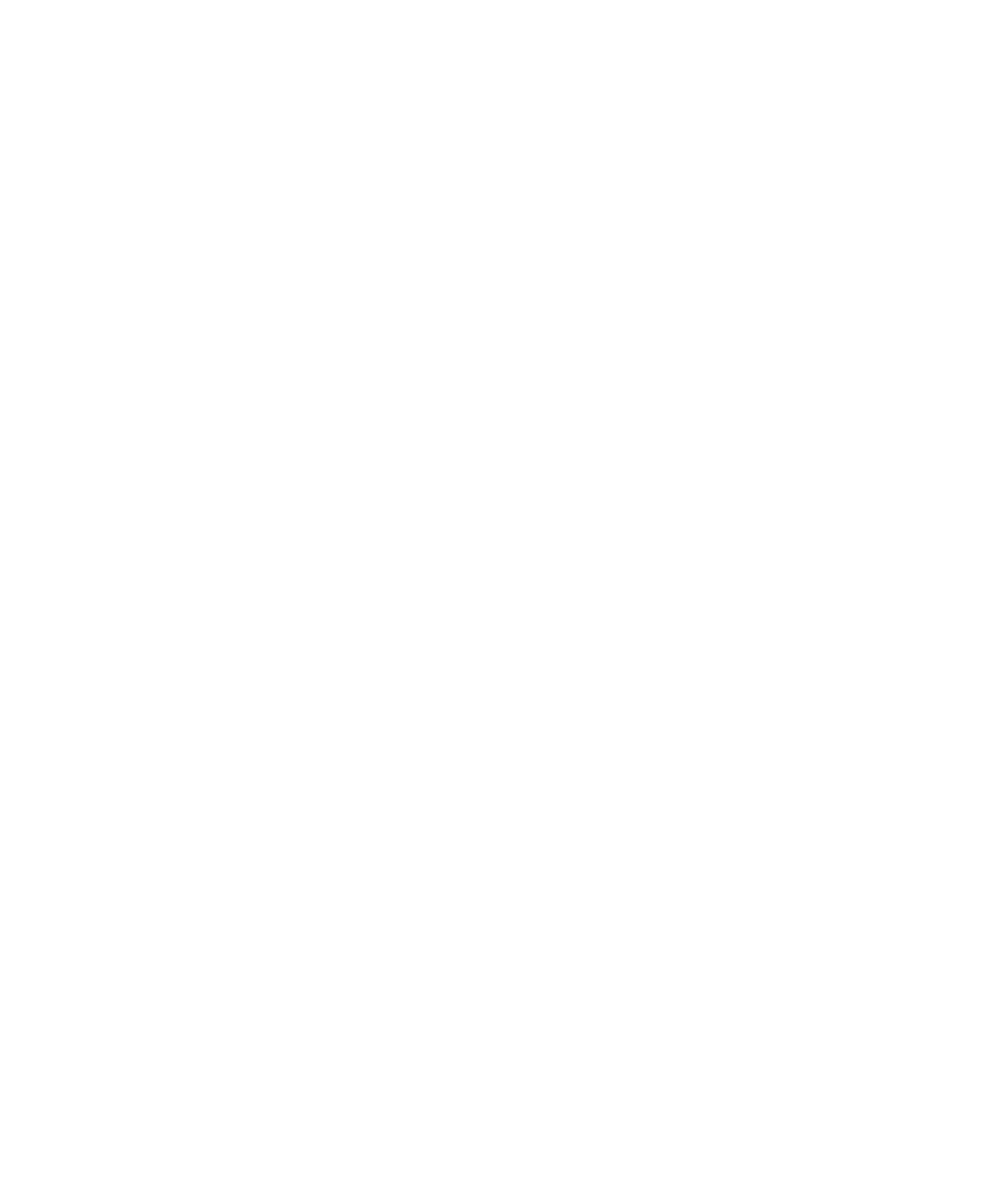
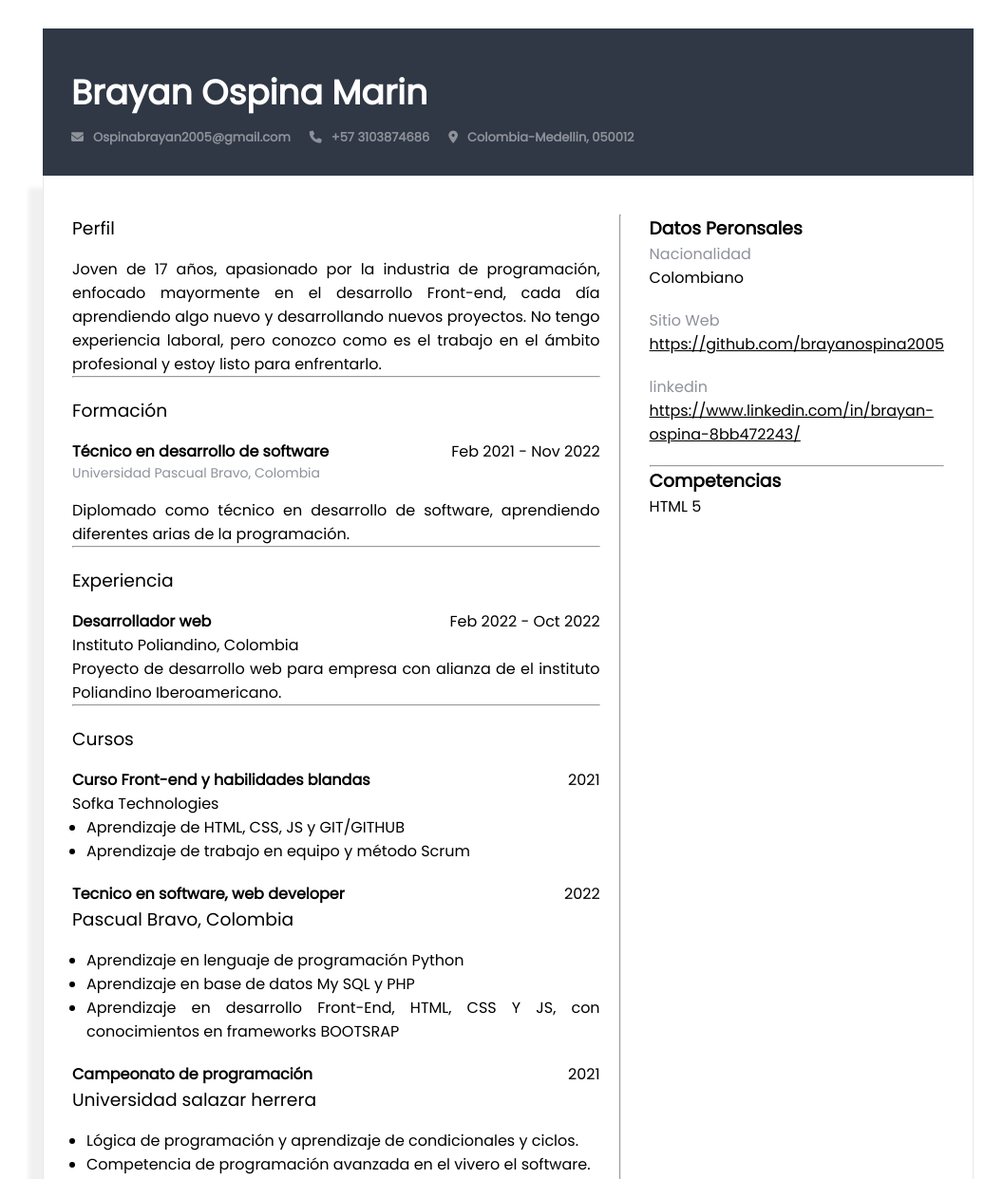
Before and after one commit to brayanospina2005/curriculum, a plain HTML site: page index.html in a window 1280 px wide. Shown: the top 1242 px of the page at 95% size, without its empty margins (105-1161 px from the left). Before the commit the page ends 800 px from the top, so only its background shows below. Drawn offline with Linux system fonts and the light colour scheme.

Commit message:
dates personal finished

```diff
--- a/index.html
+++ b/index.html
@@ -1,12 +1,134 @@
 <!DOCTYPE html>
 <html lang="en">
+
 <head>
     <meta charset="UTF-8">
     <meta http-equiv="X-UA-Compatible" content="IE=edge">
     <meta name="viewport" content="width=device-width, initial-scale=1.0">
+    <link rel="stylesheet" href="./src/css/styles.css">
+    <script src="https://kit.fontawesome.com/b3f19fcb86.js" crossorigin="anonymous"></script>
     <title>CV</title>
 </head>
+
 <body>
+    <header>
+        <h1>Brayan Ospina Marin</h1>
+        <div class="socials flex">
+            <h2><i class="fa-solid fa-envelope"></i>Ospinabrayan2005@gmail.com</h2>
+            <h2><i class="fa-solid fa-phone"></i>+57 3103874686</h2>
+            <h2><i class="fa-solid fa-location-dot"></i>Colombia-Medellin, 050012</h2>
+        </div>
+    </header>
+    <main>
+        <div class="container flex">
+            <div class="description">
+                <div class="description__content">
+                    <h3>Perfil</h3>
+                    <p>
+                        Joven de 17 años, apasionado por la industria de programación, enfocado mayormente en el
+                        desarrollo Front-end, cada día aprendiendo algo nuevo y desarrollando nuevos proyectos. No tengo
+                        experiencia laboral, pero conozco como es el trabajo en el ámbito profesional y estoy listo para
+                        enfrentarlo.</p>
+                        <hr>
+                </div>
+                <div class="description__content">
+                    <h3>Formación</h3>
+                    <div class="description__title flex space">
+                        <p>Técnico en desarrollo de software</p>
+                        <span>Feb 2021 - Nov 2022</span>
+                    </div>
+                    <h3>Universidad Pascual Bravo, Colombia</h3>
+                    <p>
+                        Diplomado como técnico en desarrollo de software, aprendiendo diferentes arias de la
+                        programación.</p>
+                        <hr>
+                </div>
+                <div class="description__content">
+                    <h3>Experiencia</h3>
+                    <div class="description__title flex space">
+                        <p>Desarrollador web</p>
+                        <span>Feb 2022 - Oct 2022</span>
+                    </div>
+                    <h>Instituto Poliandino, Colombia</h>
+                    <p>
+                        Proyecto de desarrollo web para empresa con alianza de el instituto Poliandino Iberoamericano.
+                    </p>
+                    <hr>
+                </div>
+                <div class="description__content">
+                    <h3>Cursos</h3>
+                    <div class="description__title flex space">
+                        <p>Curso Front-end y habilidades blandas</p>
+                        <span>2021</span>
+                    </div>
+                    <p>Sofka Technologies</p>
+                    <ul>
+                        <li>Aprendizaje de HTML, CSS, JS y GIT/GITHUB</li>
+                        <li>Aprendizaje de trabajo en equipo y método Scrum</li>
+                    </ul>
+                </div>
 
+                <div class="description__content">
+
+                    <div class="description__title flex space">
+                        <p>Tecnico en software, web developer</p>
+                        <span>2022</span>
+                    </div>
+                    <h3>Pascual Bravo, Colombia</h3>
+                    <ul>
+                        <li>Aprendizaje en lenguaje de programación Python </li>
+                        <li>Aprendizaje en base de datos My SQL y PHP </li>
+                        <li>Aprendizaje en desarrollo Front-End, HTML, CSS Y JS, con conocimientos en frameworks
+                            BOOTSRAP </li>
+                    </ul>
+                </div>
+
+                <div class="description__content">
+
+                    <div class="description__title flex space">
+                        <p>Campeonato de programación</p>
+                        <span>2021</span>
+                    </div>
+                    <h3>Universidad salazar herrera</h3>
+                    <ul>
+                        <li>Lógica de programación y aprendizaje de condicionales y ciclos. </li>
+                        <li>Competencia de programación avanzada en el vivero el software.</li>
+                    </ul>
+                </div>
+                <hr>
+            </div>
+            <hr>
+            <div class="dates">
+                <div class="dates__content">
+                    <h3>Datos Peronsales</h3>
+                    <div class="date__title">
+                        <span>Nacionalidad</span>
+                        <p>Colombiano</p>
+                    </div>
+                    <div class="date__title">
+                        <span>Sitio Web</span>
+                        <a href="https://github.com/brayanospina2005"
+                            target="_blank">https://github.com/brayanospina2005</a>
+                    </div>
+                    <div class="date__title">
+                        <span>linkedin</span>
+                        <a href="https://www.linkedin.com/in/brayan-ospina-8bb472243/"
+                            target="_blank">https://www.linkedin.com/in/brayan-ospina-8bb472243/</a>
+                    </div>
+                    <hr>
+                </div>
+                <div class="dates__content">
+                    <h3>Competencias</h3>
+                    <div class="dates__progress">
+                        <p>HTML 5</p>
+                        <div class="progress">
+                            <div class="barra"></div>
+                        </div>
+                    </div>
+                </div>
+            </div>
+        </div>
+    </main>
 </body>
+
 </html>
--- a/src/css/styles.css
+++ b/src/css/styles.css
@@ -0,0 +1,97 @@
+@import url('https://fonts.googleapis.com/css2?family=Poppins&display=swap');
+* {
+  margin: 0%;
+  padding: 0%;
+  box-sizing: border-box;
+  font-family: 'Poppins', sans-serif;
+}
+
+.flex {
+  display: flex;
+}
+
+.center {
+  justify-content: center;
+}
+
+.space {
+  justify-content: space-between;
+}
+
+.column {
+  flex-direction: column;
+}
+body{
+  padding: 30px 150px;
+}
+header {
+  padding: 40px 10px 30px 30px;
+  background-color: #303745;
+}
+
+header h1{
+  color: #fff;
+  font-size: 36px;
+  margin-bottom: 10px;
+}
+header i{
+  margin-right: 10px;
+}
+
+header h2{
+  font-size: 13px;
+  color: #8e929a;
+
+}
+
+.socials{
+  gap: 20px;
+}
+
+main{
+  background-color: #fff;
+  padding: 40px 30px;
+  border: rgb(233, 233, 233) 1px solid;
+  box-shadow: -15px 13px 5px 0px rgba(240,240,240,1);
+}
+
+.description__content{
+  margin-bottom: 20px;
+  padding-right: 20px;
+  text-align: justify;
+}
+.description__content  h3{
+  font-weight: 200;
+  margin-bottom: 1rem;
+}
+
+.description hr{
+  color: #8e929a;
+  margin-bottom: 20px;
+}
+
+.description__content  h3:nth-of-type(2){
+  color: #8e929a;
+  font-size: 14px;
+}
+
+.description__title p{
+  font-weight: 600;
+}
+
+.description__content ul{
+  margin-left: 15px;
+}
+
+.dates__content{
+  margin-left: 30px;
+}
+.dates__content .date__title{
+  margin-bottom: 20px;
+}
+.dates__content .date__title a{
+  color: black;
+}
+.dates__content span{
+  color: #8e929a;
+}
```
